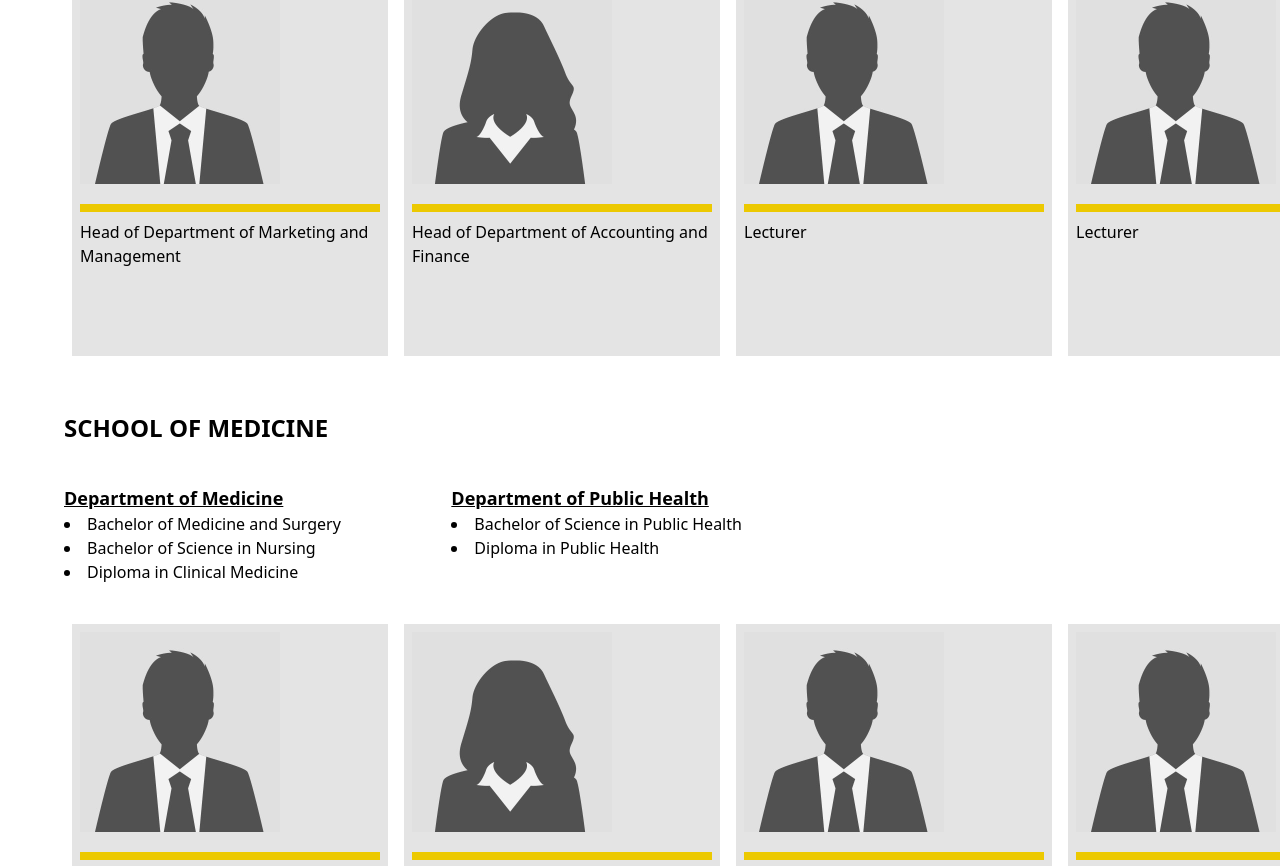
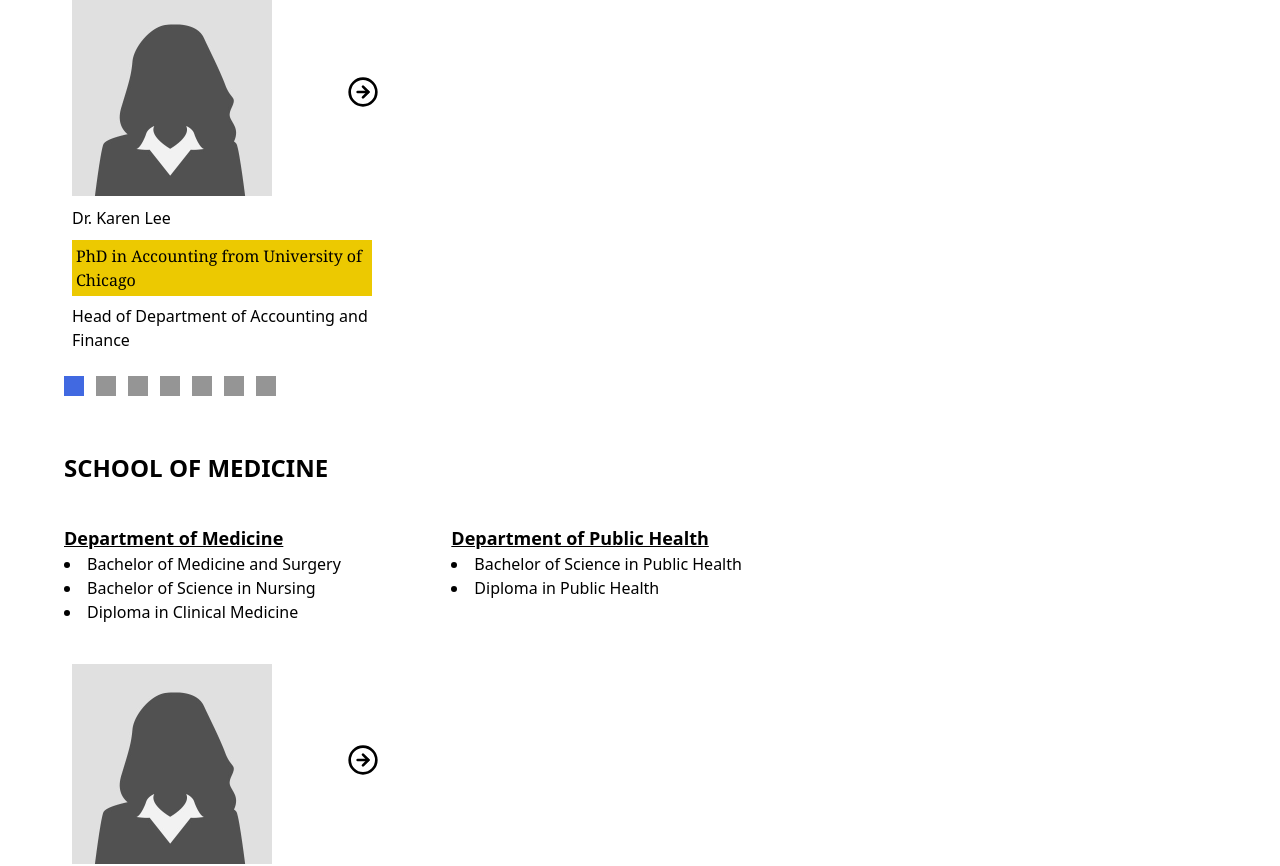
Before and after one commit to bilsim-code/Wesbil-University, a React (Vite) app in the folder frontend/: page /courses in a window 1280 px wide. Shown: the part 1336-2202 px from the top of the page. Built offline with nearby package versions, Linux system fonts and the light colour scheme.

Commit message:
faculty members

```diff
--- a/frontend/src/Components/FacultyCarousel.jsx
+++ b/frontend/src/Components/FacultyCarousel.jsx
@@ -1,8 +1,8 @@
 /* eslint-disable react/prop-types */
 
-const FacultyCarousel = ({item}) => {
+const FacultyCarousel = ({item,}) => {
   return (
-    <div className="mx-2 h-[380px] bg-gray-fade p-2">
+    <div className="mx-2 h-[380px] mb-5 w-full">
         <img src={item.image} alt="" className="w-[200px] max-w-full h-[200px]" />
         <h3 className="font-medium capitalize py-2.5">{item.name}</h3>
         <h4 className="bg-gold w-[300px] max-w-full font-medium p-1 font-serif mb-2">{item.qualifications}</h4>
--- a/frontend/src/Pages/Courses.jsx
+++ b/frontend/src/Pages/Courses.jsx
@@ -2,6 +2,8 @@ import { Link } from "react-scroll";
 import faculty1 from "../assets/faculty1.jpg";
 import faculty2 from "../assets/faculty2.jpg";
 import FacultyCarousel from "../Components/FacultyCarousel";
+import { ArrowRightCircle } from "react-feather";
+import { useEffect, useState } from "react";
 
 const Courses = () => {
   const schools = [
@@ -35,49 +37,47 @@ const Courses = () => {
           ],
         },
       ],
-
-      //faculty
       faculty: [
         {
           image: faculty1,
-          name: "whoever whoever",
-          qualifications: "Phd in Computer Science from Princeton University",
+          name: "Dr. John Smith",
+          qualifications: "PhD in Computer Science from Stanford University",
           role: "Head of Department of Computer Science",
         },
         {
-          image: faculty2,
-          name: "whoever whoever",
-          qualifications: "Phd in Information Systems",
+          image: faculty1,
+          name: "Dr. John Doe",
+          qualifications: "PhD in Information Systems from MIT",
           role: "Head of Department of Information Systems",
         },
         {
-          image: faculty1,
-          name: "blablabla",
-          qualifications: "Masters in IT",
+          image: faculty2,
+          name: "Dr. Emily Johnson",
+          qualifications: "Masters in IT from Harvard University",
           role: "Head of Department of Information Technology",
         },
         {
           image: faculty1,
-          name: "",
-          qualifications: "",
+          name: "Prof. Michael Brown",
+          qualifications: "PhD in Software Engineering",
           role: "Lecturer",
         },
         {
           image: faculty2,
-          name: "",
-          qualifications: "",
+          name: "Prof. Sarah Davis",
+          qualifications: "PhD in Data Science",
           role: "Lecturer",
         },
         {
           image: faculty1,
-          name: "",
-          qualifications: "",
+          name: "Dr. David Wilson",
+          qualifications: "Masters in Computer Science",
           role: "Lecturer",
         },
         {
           image: faculty2,
-          name: "",
-          qualifications: "",
+          name: "Dr. Lisa Martinez",
+          qualifications: "PhD in Cybersecurity",
           role: "Lecturer",
         },
       ],
@@ -103,49 +103,47 @@ const Courses = () => {
           ],
         },
       ],
-
-      //faculty
       faculty: [
         {
+          image: faculty2,
+          name: "Dr. Karen Lee",
+          qualifications: "PhD in Accounting from University of Chicago",
+          role: "Head of Department of Accounting and Finance",
+        },
+        {
           image: faculty1,
-          name: "",
-          qualifications: "",
+          name: "Dr. Robert Wilson",
+          qualifications: "PhD in Marketing from UCLA",
           role: "Head of Department of Marketing and Management",
         },
         {
           image: faculty2,
-          name: "",
-          qualifications: "",
-          role: "Head of Department of Accounting and Finance",
-        },
-        {
-          image: faculty1,
-          name: "",
-          qualifications: "",
+          name: "Prof. Angela Harris",
+          qualifications: "Masters in Finance",
           role: "Lecturer",
         },
         {
           image: faculty1,
-          name: "",
-          qualifications: "",
+          name: "Prof. Steven Clark",
+          qualifications: "PhD in Business Administration",
           role: "Lecturer",
         },
         {
           image: faculty2,
-          name: "",
-          qualifications: "",
+          name: "Prof. Olivia Walker",
+          qualifications: "Masters in Marketing",
           role: "Lecturer",
         },
         {
           image: faculty1,
-          name: "",
-          qualifications: "",
+          name: "Dr. Daniel Lewis",
+          qualifications: "PhD in Human Resource Management",
           role: "Lecturer",
         },
         {
           image: faculty2,
-          name: "",
-          qualifications: "",
+          name: "Dr. Jessica Taylor",
+          qualifications: "Masters in Strategic Management",
           role: "Lecturer",
         },
       ],
@@ -170,49 +168,47 @@ const Courses = () => {
           ],
         },
       ],
-
-      //faculty
       faculty: [
         {
-          image: faculty1,
-          name: "",
-          qualifications: "",
+          image: faculty2,
+          name: "Dr. Alice Green",
+          qualifications: "MD from Johns Hopkins University",
           role: "Head of Department of Medicine",
         },
         {
-          image: faculty2,
-          name: "",
-          qualifications: "",
+          image: faculty1,
+          name: "Dr. Brian White",
+          qualifications: "PhD in Public Health from Yale University",
           role: "Head of Department of Public Health",
         },
         {
-          image: faculty1,
-          name: "",
-          qualifications: "",
+          image: faculty2,
+          name: "Prof. Nancy Harris",
+          qualifications: "MD in Clinical Medicine",
           role: "Lecturer",
         },
         {
           image: faculty1,
-          name: "",
-          qualifications: "",
+          name: "Prof. Steven Adams",
+          qualifications: "MD in Surgery",
           role: "Lecturer",
         },
         {
           image: faculty2,
-          name: "",
-          qualifications: "",
+          name: "Dr. Elizabeth Taylor",
+          qualifications: "PhD in Epidemiology",
           role: "Lecturer",
         },
         {
           image: faculty1,
-          name: "",
-          qualifications: "",
+          name: "Dr. Charles King",
+          qualifications: "MD in Internal Medicine",
           role: "Lecturer",
         },
         {
           image: faculty2,
-          name: "",
-          qualifications: "",
+          name: "Dr. Laura Martinez",
+          qualifications: "PhD in Public Health",
           role: "Lecturer",
         },
       ],
@@ -237,49 +233,47 @@ const Courses = () => {
           ],
         },
       ],
-
-      //faculty
       faculty: [
         {
           image: faculty1,
-          name: "",
-          qualifications: "",
+          name: "Dr. Thomas Wright",
+          qualifications: "PhD in Mathematics from Princeton University",
           role: "Head of Department of Mathematics",
         },
         {
           image: faculty2,
-          name: "",
-          qualifications: "",
+          name: "Dr. Olivia Young",
+          qualifications: "PhD in Statistics from Cambridge University",
           role: "Head of Department of Statistics",
         },
         {
           image: faculty1,
-          name: "",
-          qualifications: "",
+          name: "Prof. Jack Lewis",
+          qualifications: "Masters in Applied Mathematics",
+          role: "Lecturer",
+        },
+        {
+          image: faculty2,
+          name: "Prof. Emma Harris",
+          qualifications: "PhD in Mathematical Statistics",
           role: "Lecturer",
         },
         {
           image: faculty1,
-          name: "",
-          qualifications: "",
+          name: "Dr. James Robinson",
+          qualifications: "Masters in Statistics",
           role: "Lecturer",
         },
         {
           image: faculty2,
-          name: "",
-          qualifications: "",
+          name: "Dr. Emily Clark",
+          qualifications: "PhD in Computational Mathematics",
           role: "Lecturer",
         },
         {
           image: faculty1,
-          name: "",
-          qualifications: "",
-          role: "Lecturer",
-        },
-        {
-          image: faculty2,
-          name: "",
-          qualifications: "",
+          name: "Dr. Daniel Brown",
+          qualifications: "Masters in Data Science",
           role: "Lecturer",
         },
       ],
@@ -305,54 +299,72 @@ const Courses = () => {
           ],
         },
       ],
-
-      //faculty
       faculty: [
         {
-          image: faculty1,
-          name: "",
-          qualifications: "",
+          image: faculty2,
+          name: "Dr. Julia Allen",
+          qualifications: "PhD in Education from University of Oxford",
           role: "Head of Department of Education",
         },
         {
-          image: faculty2,
-          name: "",
-          qualifications: "",
+          image: faculty1,
+          name: "Dr. Mark Lewis",
+          qualifications: "PhD in Social Sciences from University of Edinburgh",
           role: "Head of Department of Social Sciences",
         },
         {
-          image: faculty1,
-          name: "",
-          qualifications: "",
+          image: faculty2,
+          name: "Prof. Nancy Scott",
+          qualifications: "Masters in Educational Psychology",
           role: "Lecturer",
         },
         {
           image: faculty1,
-          name: "",
-          qualifications: "",
+          name: "Prof. Michael Carter",
+          qualifications: "PhD in Sociology",
           role: "Lecturer",
         },
         {
           image: faculty2,
-          name: "",
-          qualifications: "",
+          name: "Dr. Jessica Adams",
+          qualifications: "Masters in Social Work",
+          role: "Lecturer",
+        },
+        {
+          image: faculty2,
+          name: "Dr. Rachel Turner",
+          qualifications: "PhD in Education Policy",
           role: "Lecturer",
         },
         {
           image: faculty1,
-          name: "",
-          qualifications: "",
-          role: "Lecturer",
-        },
-        {
-          image: faculty2,
-          name: "",
-          qualifications: "",
+          name: "Dr. Kevin Thompson",
+          qualifications: "Masters in Counseling Psychology",
           role: "Lecturer",
         },
       ],
     },
   ];
+
+
+  const [facultyIndex, setFacultyIndex] = useState(
+    Array(schools.length).fill(0)
+  );
+
+  function handleRight() {
+    setFacultyIndex((prevIndexes) => {
+      return prevIndexes.map((index, schoolIndex) => {
+        const school = schools[schoolIndex];
+        return school ? (index < school.faculty.length - 1 ? index + 1 : 0) : index;
+      });
+    });
+  }
+
+  useEffect(() => {
+    const interval = setInterval(handleRight, 8000);
+    return () => clearInterval(interval);
+  // eslint-disable-next-line react-hooks/exhaustive-deps
+  }, []);
 
   return (
     <div className="min-h-screen mt-32 w-[90%] mx-auto">
@@ -379,10 +391,10 @@ const Courses = () => {
         </ul>
       </div>
 
-      {schools.map((school) => (
+      {schools.map((school, schoolIndex) => (
         <div key={school.id} id={school.id} className="mb-14">
           <h1 className="text-2xl font-bold uppercase pb-10">{school.name}</h1>
-          <div className="">
+          <div>
             <div className="grid grid-cols-3 gap-2.5 max-nav-ul-md:grid-cols-1">
               {school.departments.map((dept) => (
                 <div key={dept.name} className="pb-10">
@@ -397,12 +409,40 @@ const Courses = () => {
                 </div>
               ))}
             </div>
-            <div className="relative">
-              <div className="flex">
+            <div className="relative h-[400px] max-240px:h-[500px] w-[315px] max-w-[100%] overflow-x-hidden">
+              <div
+                className="flex transition-all duration-1000"
+                style={{
+                  transform: `translateX(-${facultyIndex[schoolIndex] * 100}%)`,
+                }}
+              >
                 {school.faculty.map((item, index) => (
                   <FacultyCarousel key={index} item={item} />
                 ))}
               </div>
+              <ArrowRightCircle
+                onClick={() => handleRight()}
+                className="absolute top-[20%] right-0 cursor-pointer bg-white size-8 rounded-full hover:bg-royalblue hover:text-white transition-all duration-300"
+              />
+              <ul className="absolute bottom-0 flex flex-wrap gap-3">
+                {school.faculty.map((_, index) => (
+                  <li
+                    key={index}
+                    onClick={() => {
+                      setFacultyIndex((prevIndexes) => {
+                        const updatedIndexes = [...prevIndexes];
+                        updatedIndexes[schoolIndex] = index;
+                        return updatedIndexes;
+                      });
+                    }}
+                    className={`${
+                      index === facultyIndex[schoolIndex]
+                        ? "bg-royalblue"
+                        : "bg-gray"
+                    } size-5 cursor-pointer`}
+                  ></li>
+                ))}
+              </ul>
             </div>
           </div>
         </div>
--- a/frontend/tailwind.config.js
+++ b/frontend/tailwind.config.js
@@ -33,7 +33,8 @@ export default {
       'test-md': "370px",
       'test-sm': "320px",
       '308': '308px',
-      '430px': '430px'
+      '430px': '430px',
+      '240px': '240px'
     },
 
     extend: {
```
